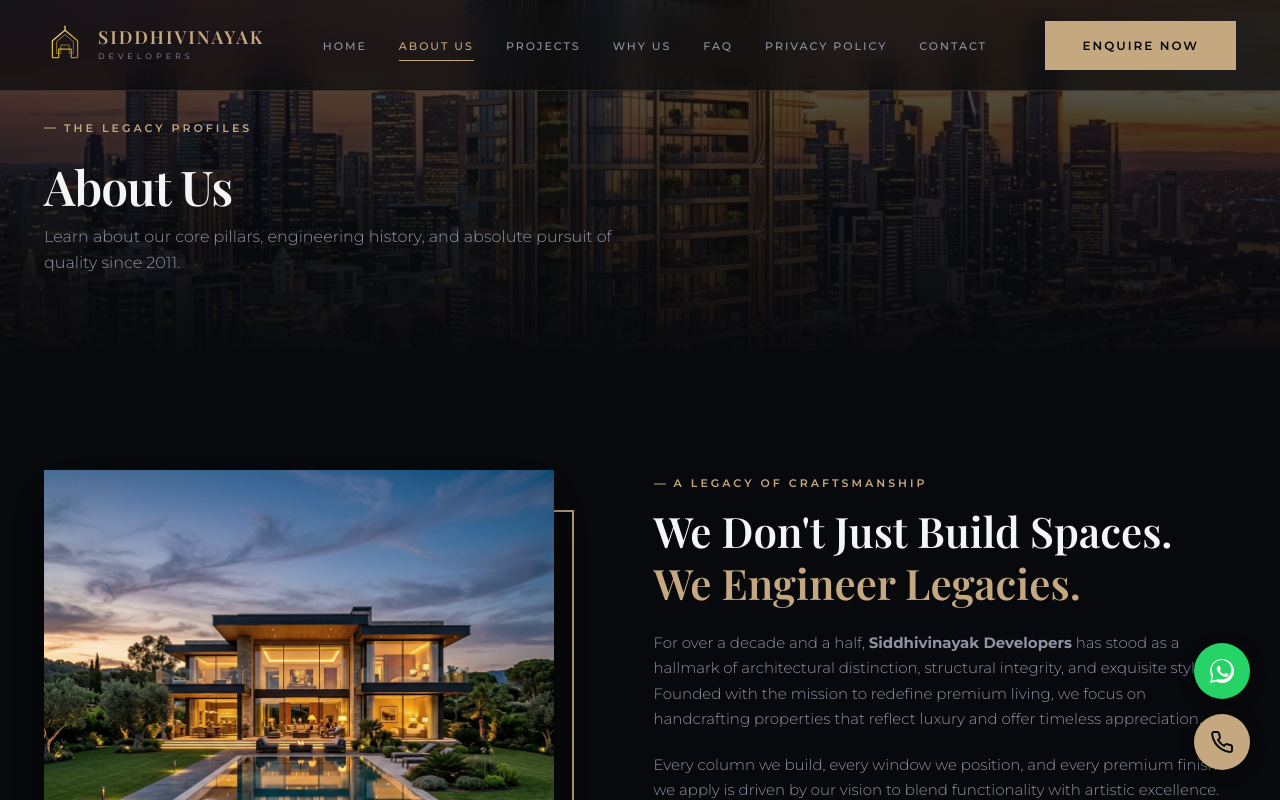
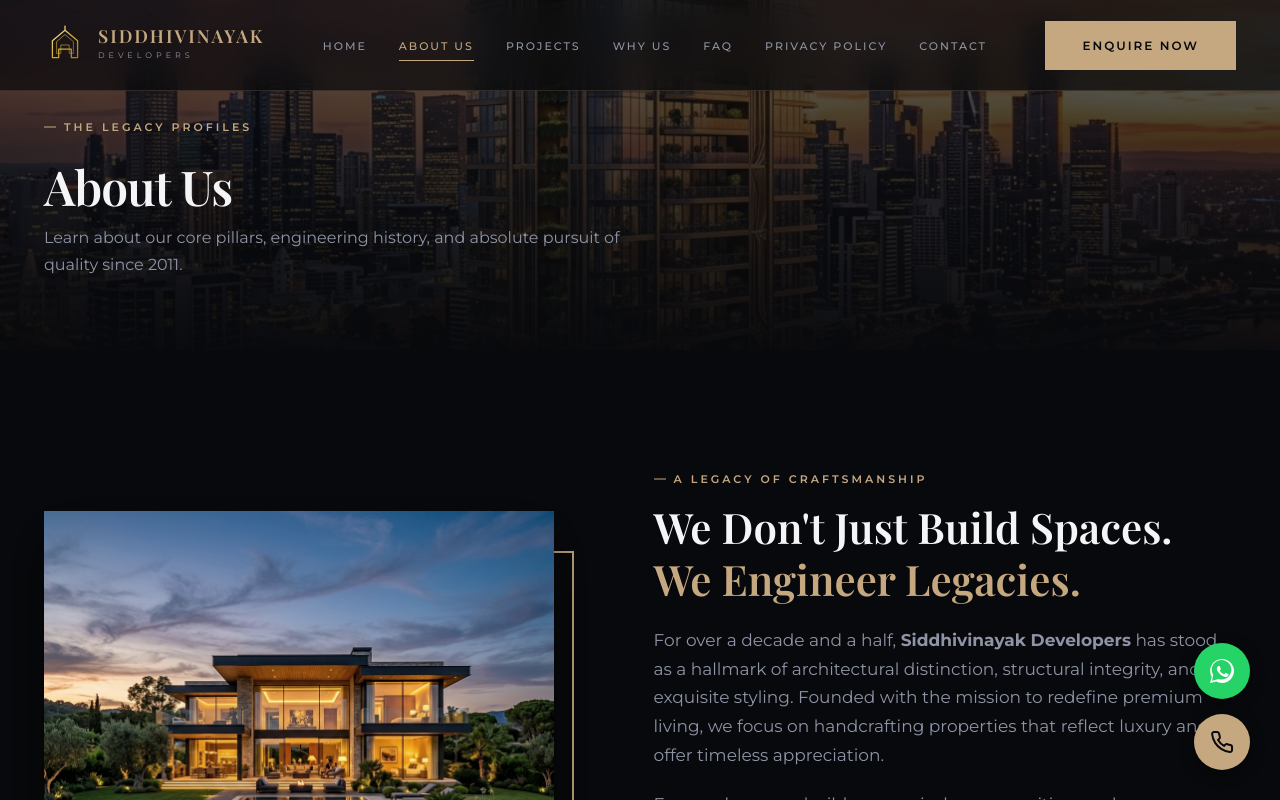
Before and after one commit to Nupoor-Deshpande01/Siddhivinayak-Developers, a Next.js app: page /about in a window 1280 px wide. Shown: the top 800 px of the page. Built offline with nearby package versions, Linux system fonts and the light colour scheme.

Commit message:
feat: increase font size of description text and resolve projects page props type issue

```diff
--- a/src/app/globals.css
+++ b/src/app/globals.css
@@ -52,9 +52,9 @@ body {
     background-color: var(--bg-primary);
     color: var(--text-white);
     font-family: var(--font-sans);
-    line-height: 1.6;
+    line-height: 1.7;
     overflow-x: hidden;
-    font-size: 15px;
+    font-size: 16px;
     font-weight: 400;
     -webkit-font-smoothing: antialiased;
 }
@@ -149,10 +149,10 @@ a {
 .section-desc {
     font-family: var(--font-sans);
     color: var(--text-muted);
-    font-size: 16px;
+    font-size: 18px;
     max-width: 600px;
     margin: 0 auto 48px;
-    font-weight: 300;
+    font-weight: 400;
 }
 
 /* ----------------------------------
@@ -412,10 +412,10 @@ a {
 }
 
 .hero-desc {
-    font-size: clamp(14px, 2vw, 18px);
-    color: var(--text-muted);
-    font-weight: 300;
-    line-height: 1.6;
+    font-size: clamp(16px, 2.2vw, 20px);
+    color: var(--text-muted);
+    font-weight: 400;
+    line-height: 1.7;
     margin-bottom: 40px;
 }
 
@@ -623,8 +623,8 @@ a {
 
 .about-text {
     color: var(--text-muted);
-    font-size: 15px;
-    font-weight: 300;
+    font-size: 17px;
+    font-weight: 400;
     line-height: 1.7;
     margin-bottom: 20px;
 }
@@ -672,8 +672,8 @@ a {
 
 .pillar-info p {
     color: var(--text-muted);
-    font-size: 13px;
-    font-weight: 300;
+    font-size: 15px;
+    font-weight: 400;
 }
 
 /* ----------------------------------
@@ -802,9 +802,9 @@ a {
 }
 
 .project-specs {
-    font-size: 13px;
-    color: var(--text-muted);
-    font-weight: 300;
+    font-size: 15px;
+    color: var(--text-muted);
+    font-weight: 400;
     margin-bottom: 24px;
     opacity: 0;
     transition: var(--transition-smooth);
@@ -889,12 +889,12 @@ a {
 }
 
 .upcoming-desc {
-    font-size: 13px;
-    color: var(--text-muted);
-    font-weight: 300;
-    max-width: 260px;
+    font-size: 15px;
+    color: var(--text-muted);
+    font-weight: 400;
+    max-width: 280px;
     margin: 0 auto 28px;
-    line-height: 1.5;
+    line-height: 1.6;
 }
 
 /* ----------------------------------
@@ -956,9 +956,9 @@ a {
 
 .amenity-card p {
     color: var(--text-muted);
-    font-size: 13px;
-    font-weight: 300;
-    line-height: 1.6;
+    font-size: 16px;
+    font-weight: 400;
+    line-height: 1.7;
 }
 
 /* ----------------------------------
@@ -1083,7 +1083,8 @@ a {
 
 .contact-lead-text {
     color: var(--text-muted);
-    font-weight: 300;
+    font-weight: 400;
+    font-size: 16px;
     margin-bottom: 40px;
 }
 
@@ -1214,9 +1215,9 @@ a {
 }
 
 .panel-form-desc {
-    font-size: 13px;
-    color: var(--text-muted);
-    font-weight: 300;
+    font-size: 15px;
+    color: var(--text-muted);
+    font-weight: 400;
     margin-bottom: 30px;
 }
 
@@ -1431,8 +1432,8 @@ textarea + .floating-label {
 
 .brand-desc {
     color: var(--text-muted);
-    font-size: 13px;
-    font-weight: 300;
+    font-size: 15px;
+    font-weight: 400;
     max-width: 280px;
 }
 
@@ -1474,8 +1475,8 @@ textarea + .floating-label {
 
 .footer-links a {
     color: var(--text-muted);
-    font-size: 13px;
-    font-weight: 300;
+    font-size: 15px;
+    font-weight: 400;
 }
 
 .footer-links a:hover {
@@ -1485,8 +1486,8 @@ textarea + .floating-label {
 
 .footer-newsletter p {
     color: var(--text-muted);
-    font-size: 13px;
-    font-weight: 300;
+    font-size: 15px;
+    font-weight: 400;
     margin-bottom: 20px;
 }
 
@@ -1654,9 +1655,9 @@ textarea + .floating-label {
 }
 
 .modal-desc {
-    font-size: 13px;
-    color: var(--text-muted);
-    font-weight: 300;
+    font-size: 15px;
+    color: var(--text-muted);
+    font-weight: 400;
     margin-bottom: 30px;
 }
 
--- a/src/app/projects/page.tsx
+++ b/src/app/projects/page.tsx
@@ -47,7 +47,7 @@ export default function ProjectsPage() {
       </section>
 
       {/* Standard Projects Portfolio List */}
-      <Projects openModal={openModal} />
+      <Projects />
 
       <Footer />
 
```
